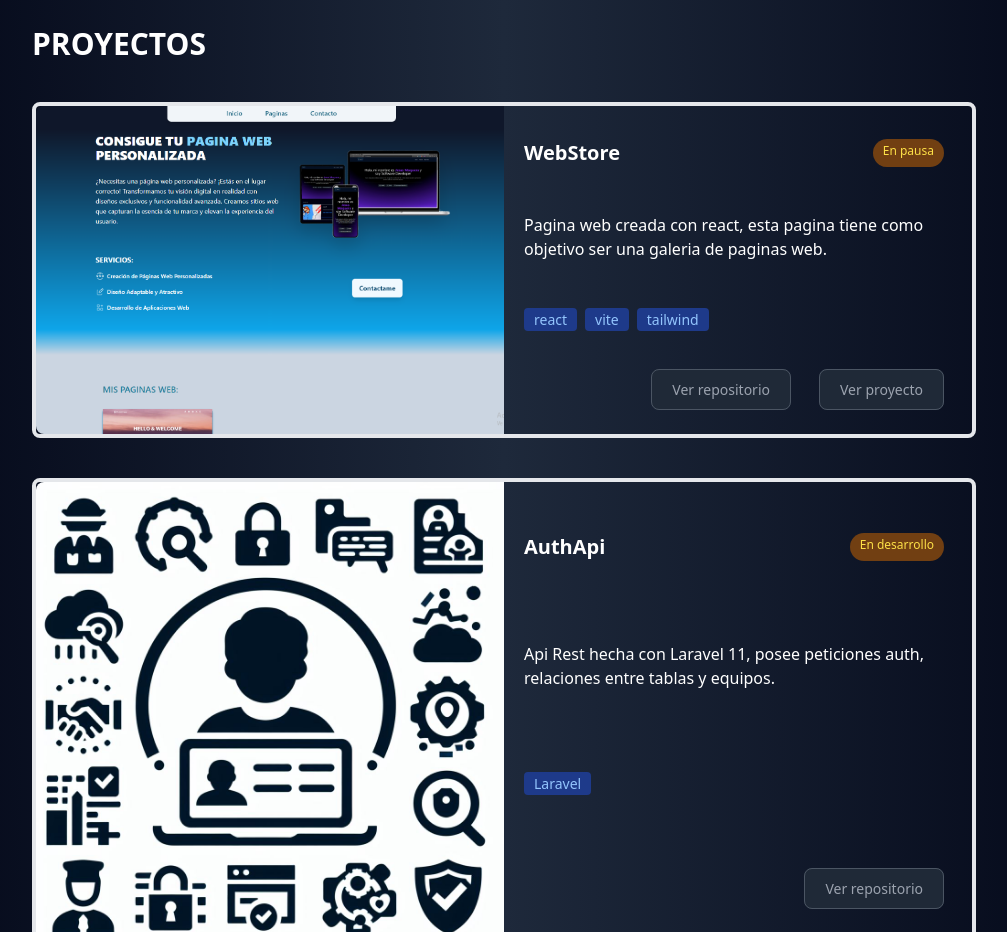
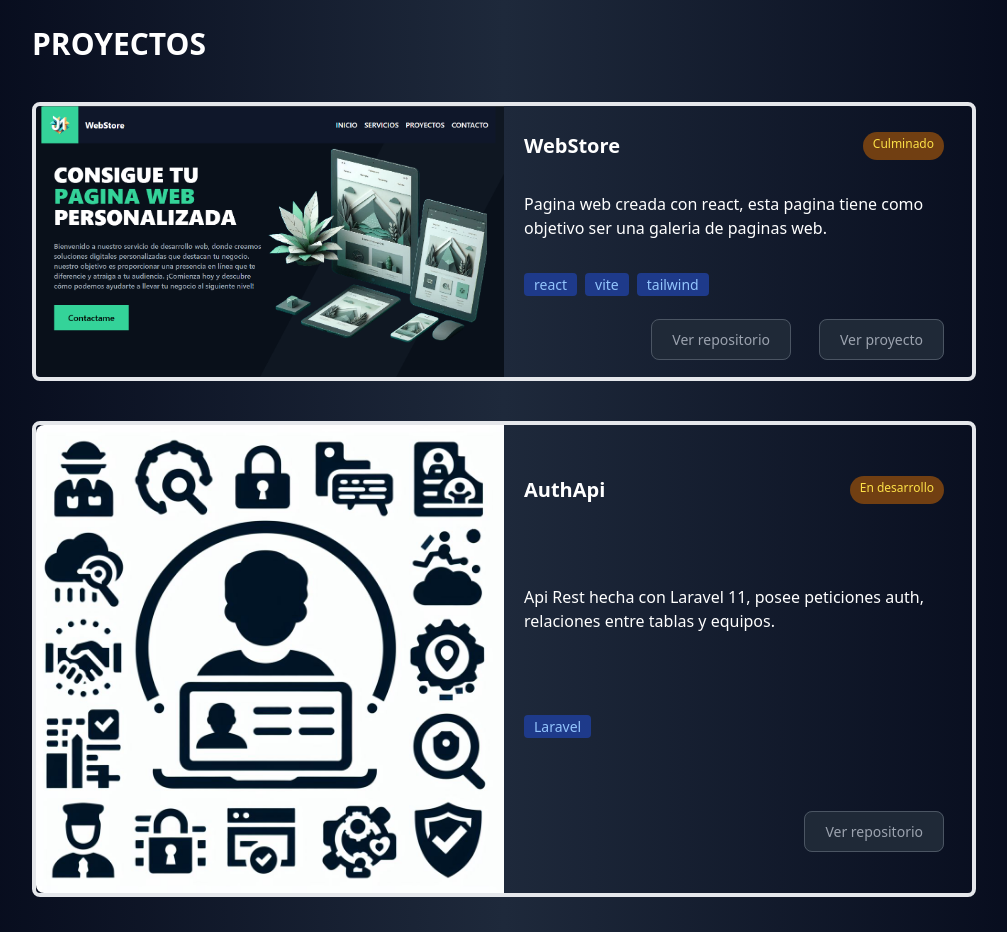
Before and after one commit to JesusMqr/Porfolio, a React (Vite) app: page / in a window 1280 px wide. Shown: the part 940-1872 px from the top of the page, without its empty margins (136-1143 px from the left). Built offline with nearby package versions, Linux system fonts and the light colour scheme.

Commit message:
fixing webstore image

```diff
--- a/src/sections/Projects.jsx
+++ b/src/sections/Projects.jsx
@@ -5,7 +5,7 @@ import laraInventory from '../assets/LaraInventoryApp.jpeg';
 
 const ProjectsData = [
     {
-        status:"En pausa",
+        status:"Culminado",
         title:"WebStore",
         urlImage:webStore,
         description:"Pagina web creada con react, esta pagina tiene como objetivo ser una galeria de paginas web.",
```
Also changed, not shown: src/assets/webStore.png.
